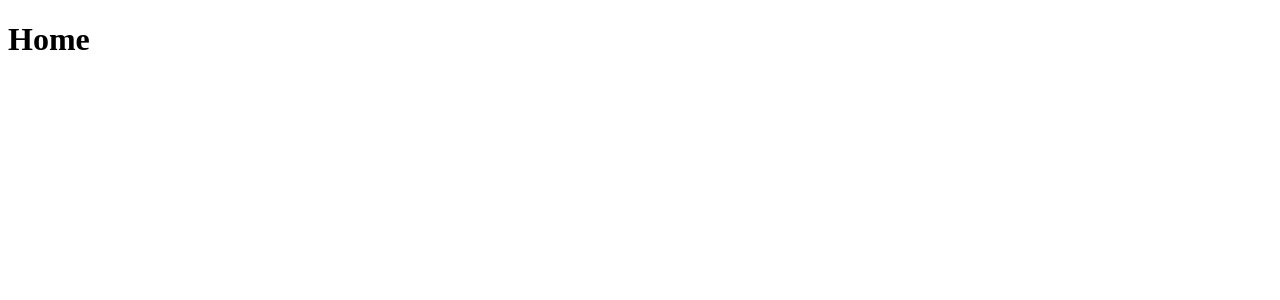
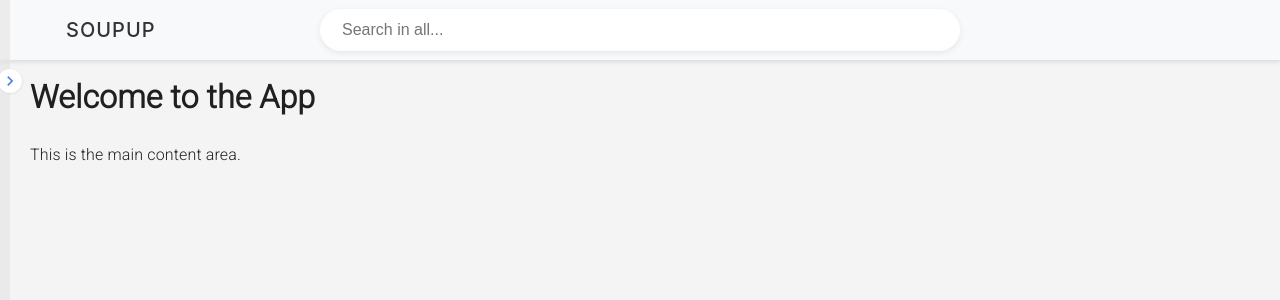
Before and after one commit to SouPuppy/HomePage, a React (Vite) app in the folder apps/frontend/: page / in a window 1280 px wide. Shown: the top 300 px of the page. Built offline with nearby package versions, Linux system fonts and the light colour scheme.

Commit message:
feat: navbar

```diff
--- a/apps/frontend/package.json
+++ b/apps/frontend/package.json
@@ -15,6 +15,7 @@
     "@fontsource/roboto": "^5.2.6",
     "@mui/icons-material": "^7.2.0",
     "@mui/material": "^7.2.0",
+    "lucide-react": "^0.536.0",
     "react": "^19.1.0",
     "react-dom": "^19.1.0",
     "react-router-dom": "^7.7.1"
--- a/apps/frontend/src/App.tsx
+++ b/apps/frontend/src/App.tsx
@@ -1,19 +1,16 @@
-// src/App.tsx
-import {
-  BrowserRouter as Router,
-  Routes,
-  Route,
-} from 'react-router-dom'
-import Home from './pages/Home'
-import AppPage from './pages/AppPage'
+import NavBar from './components/NavBar'
+import SideNavLayout from './components/SideNavLayout'
 
 export default function App() {
   return (
-    <Router>
-      <Routes>
-        <Route path="/" element={<Home />} />
-        <Route path="/app" element={<AppPage />} />
-      </Routes>
-    </Router>
+    <div>
+      <NavBar/>
+        <SideNavLayout>
+        <div style={{ padding: '20px' }}>
+          <h1>Welcome to the App</h1>
+          <p>This is the main content area.</p>
+        </div>
+      </SideNavLayout>
+    </div>
   )
 }
--- /dev/null
+++ b/apps/frontend/src/components/Logo.tsx
@@ -0,0 +1,25 @@
+// components/Logo.tsx
+
+type LogoProps = {
+  fontSize?: number
+  color?: string
+}
+
+const Logo: React.FC<LogoProps> = ({ fontSize = 20, color = '#333' }) => {
+  return (
+    <span
+      style={{
+        fontFamily: `'Inter', 'Helvetica Neue', sans-serif`,
+        fontWeight: 500,
+        fontSize,
+        letterSpacing: '0.05em',
+        color,
+        userSelect: 'none',
+      }}
+    >
+      SOUPUP
+    </span>
+  )
+}
+
+export default Logo
--- /dev/null
+++ b/apps/frontend/src/components/NavBar.tsx
@@ -0,0 +1,37 @@
+import SearchBox from "./SearchBox"
+import Logo from "./Logo"
+
+const NavBar: React.FC = () => {
+  return (
+    <nav
+      style={{
+        width: "100%",
+        height: "60px",
+        backgroundColor: "#f8f9fa",
+        display: "flex",
+        alignItems: "center",
+        justifyContent: "space-between",
+        padding: "0 16px",
+        boxShadow: "0 2px 4px rgba(0, 0, 0, 0.1)",
+        position: "fixed",
+        top: 0,
+        zIndex: 1000,
+      }}
+    >
+      {/* 左边 Logo */}
+      <div style={{ width: 120, display: "flex", alignItems: "center", paddingLeft: 50 }}>
+        <Logo />
+      </div>
+
+      {/* 中间 SearchBox，始终居中 */}
+      <div style={{ flex: 1, display: "flex", justifyContent: "center" }}>
+        <SearchBox />
+      </div>
+
+      {/* 右边空白占位，撑住平衡 */}
+      <div style={{ width: 120 }} />
+    </nav>
+  )
+}
+
+export default NavBar
--- /dev/null
+++ b/apps/frontend/src/components/SearchBox.tsx
@@ -0,0 +1,213 @@
+import { useState, useRef, useEffect } from 'react'
+
+type Props = {
+  placeholder?: string
+  categoryOptions?: string[]
+  defaultCategory?: string
+}
+
+const SearchBox: React.FC<Props> = ({
+  categoryOptions = ['All', 'Movies', 'Shows', 'Users'],
+  defaultCategory = 'All',
+}) => {
+  const [query, setQuery] = useState('')
+  const [category, setCategory] = useState(defaultCategory)
+  const [hoverCategory, setHoverCategory] = useState<string | null>(null)
+  const [showPopover, setShowPopover] = useState(false)
+  const [hoverClear, setHoverClear] = useState(false)
+  const [activeClear, setActiveClear] = useState(false)
+
+  const containerRef = useRef<HTMLDivElement>(null)
+  const popoverRef = useRef<HTMLDivElement>(null)
+
+useEffect(() => {
+  const handleClickOutside = (e: MouseEvent) => {
+    if (
+      containerRef.current &&
+      !containerRef.current.contains(e.target as Node) &&
+      popoverRef.current &&
+      !popoverRef.current.contains(e.target as Node)
+    ) {
+      setShowPopover(false)
+    }
+  }
+
+  const handleKeyDown = (e: KeyboardEvent) => {
+    if (e.key === 'Escape') {
+      setShowPopover(false)
+    }
+  }
+
+  document.addEventListener('mousedown', handleClickOutside)
+  document.addEventListener('keydown', handleKeyDown)
+
+  return () => {
+    document.removeEventListener('mousedown', handleClickOutside)
+    document.removeEventListener('keydown', handleKeyDown)
+  }
+}, [])
+
+
+  const handleClear = () => setQuery('')
+  const handleSelect = (cat: string) => {
+    setCategory(cat)
+    setShowPopover(true)
+  }
+
+  return (
+    <div
+      ref={containerRef}
+      style={{
+        maxWidth: '640px',
+        margin: '0 auto',
+        width: '100%',
+        position: 'relative',
+        zIndex: 10,
+      }}
+    >
+      <div
+        style={{
+          display: 'flex',
+          alignItems: 'center',
+          backgroundColor: '#fff',
+          border: 'none',
+          borderRadius: '9999px',
+          padding: '6px 16px',
+          boxShadow: '0 2px 6px rgba(0,0,0,0.08)',
+          transition: 'box-shadow 0.2s ease-in-out',
+        }}
+      >
+        <input
+          type="text"
+          value={query}
+          onFocus={() => setShowPopover(true)}
+          onChange={(e) => {
+            setQuery(e.target.value)
+            setShowPopover(true)
+          }}
+          placeholder={`Search in ${category.toLowerCase()}...`}
+          style={{
+            flex: 1,
+            border: 'none',
+            outline: 'none',
+            fontSize: '16px',
+            padding: '6px 6px',
+            background: 'transparent',
+          }}
+        />
+        {query && (
+          <button
+            onClick={handleClear}
+            aria-label="Clear"
+            onMouseEnter={() => setHoverClear(true)}
+            onMouseLeave={() => {
+              setHoverClear(false)
+              setActiveClear(false)
+            }}
+            onMouseDown={() => setActiveClear(true)}
+            onMouseUp={() => setActiveClear(false)}
+            style={{
+              backgroundColor: activeClear
+                ? '#cbd5e1'
+                : hoverClear
+                ? '#d1d5db'
+                : '#e5e7eb',
+              border: 'none',
+              width: '24px',
+              height: '24px',
+              borderRadius: '9999px',
+              display: 'flex',
+              alignItems: 'center',
+              justifyContent: 'center',
+              cursor: 'pointer',
+              marginLeft: '6px',
+              flexShrink: 0,
+              boxShadow: '0 1px 4px rgba(0,0,0,0.12)',
+              transition: 'all 0.15s ease-in-out',
+            }}
+          >
+            <svg
+              viewBox="0 0 24 24"
+              width="14"
+              height="14"
+              stroke="currentColor"
+              strokeWidth="2"
+              fill="none"
+              strokeLinecap="round"
+              strokeLinejoin="round"
+            >
+              <line x1="18" y1="6" x2="6" y2="18" />
+              <line x1="6" y1="6" x2="18" y2="18" />
+            </svg>
+          </button>
+        )}
+      </div>
+
+      {showPopover && (
+        <div
+          ref={popoverRef}
+          role="listbox"
+          style={{
+            position: 'absolute',
+            top: '100%',
+            left: 0,
+            width: '100%',
+            marginTop: '8px',
+            backgroundColor: '#fff',
+            border: '1px solid #F3F4F6',
+            borderRadius: '12px',
+            boxShadow: '0 4px 8px rgba(0,0,0,0.05)',
+          }}
+        >
+          <div style={{ display: 'flex', borderBottom: '1px solid #eee' }}>
+            {categoryOptions.map((cat, idx) => (
+              <button
+                key={idx}
+                onClick={() => handleSelect(cat)}
+                onMouseEnter={() => setHoverCategory(cat)}
+                onMouseLeave={() => setHoverCategory(null)}
+                style={{
+                  flex: 1,
+                  padding: '10px 0',
+                  fontSize: '14px',
+                  fontWeight: cat === category ? 600 : 500,
+                  color: cat === category ? '#5581dfff' : '#374151',
+                  backgroundColor:
+                    cat === category
+                      ? '#ffffff'
+                      : hoverCategory === cat
+                      ? '#f9fafb'
+                      : '#ffffff',
+                  border: 'none',
+                  borderBottom:
+                    cat === category
+                      ? '2px solid #5581dfff'
+                      : '2px solid transparent',
+                  cursor: 'pointer',
+                  position: 'relative',
+                  borderTopLeftRadius: idx === 0 ? '12px' : undefined,
+                  borderTopRightRadius:
+                    idx === categoryOptions.length - 1 ? '12px' : undefined,
+                  transition: 'background-color 0.2s ease-in-out',
+                }}
+              >
+                {cat}
+              </button>
+            ))}
+          </div>
+          <div
+            style={{
+              padding: '16px',
+              fontSize: '14px',
+              color: '#6b7280',
+            }}
+          >
+            Search results or suggestions for <strong>{category}</strong>
+          </div>
+        </div>
+      )}
+    </div>
+  )
+}
+
+export default SearchBox
--- a/apps/frontend/src/components/SideNavLayout.tsx
+++ b/apps/frontend/src/components/SideNavLayout.tsx
@@ -1,28 +1,25 @@
-import React, { useState } from 'react'
+import { useState } from 'react'
 import {
   Box,
   Drawer,
   List,
   ListItemButton,
-  ListItemIcon,
   ListItemText,
   IconButton,
   Tooltip,
   CssBaseline,
 } from '@mui/material'
 import {
-  Home,
-  Work,
   ChevronRight,
   ChevronLeft,
 } from '@mui/icons-material'
 
 // Drawer configuration
-const fullWidth = 240
-const collapsedWidth = 14
+const fullWidth = 220
+const collapsedWidth = 10
 const hoverExpandWidth = 24
 const buttonSize = 24
-const buttonTop = 39
+const buttonTop = 69
 const transitionTiming = '0.2s cubic-bezier(0.4, 0, 0.2, 1)'
 
 type SideNavLayoutProps = {
@@ -60,7 +57,8 @@ const SideNavLayout: React.FC<SideNavLayoutProps> = ({ children }) => {
             transition: `width ${transitionTiming}, background-color ${transitionTiming}`,
             overflowX: 'hidden',
             boxSizing: 'border-box',
-            backgroundColor: collapsed ? '#e0e0e0ff' : '#fff',
+            backgroundColor: collapsed ? 'rgba(224, 224, 224, 0.5)' : 'rgba(224, 224, 224, 0.12)',
+            backdropFilter: 'blur(1px)',
             borderRight: 'none',
             position: 'fixed',
             top: 0,
@@ -70,62 +68,43 @@ const SideNavLayout: React.FC<SideNavLayoutProps> = ({ children }) => {
           },
         }}
       >
-        {/* Right edge indicator line */}
-        <Box
-          sx={{
-            position: 'absolute',
-            top: 0,
-            bottom: 0,
-            right: 0,
-            width: 2,
-            backgroundColor: hoveringButton ? '#4C64E2' : 'transparent',
-            transition: 'background-color 0.2s',
-            zIndex: 1200,
-          }}
-        />
 
-        {/* Drawer menu items */}
-        <List sx={{ mt: 2 }}>
+        {/* Logo Area */}
+
+        <List sx={{ mt: 7 }}>
           {[
-            { icon: <Home />, label: 'My Apps', selected: true },
-            { icon: <Work />, label: 'Work', selected: false },
-          ].map(({ icon, label, selected }) => (
+            { label: 'HOME', selected: true },
+            { label: 'WORK', selected: false },
+          ].map(({ label, selected }) => (
             <ListItemButton
               key={label}
               selected={selected}
               sx={{
-                borderRadius: 2,
-                mx: 1,
-                my: 0.5,
+                my: 0.1,
                 px: 2,
-                py: 1,
+                py: 0,
+                minHeight: 32,
+                justifyContent: 'center',
                 transition: 'all 0.2s ease',
                 '&:hover': {
-                  backgroundColor: '#f5f5f5',
+                  backgroundColor: '#e9e9e9ff',
                 },
                 '&.Mui-selected': {
-                  backgroundColor: collapsed ? 'rgba(224,224,255,0)' : '#e0e0ff',
+                  backgroundColor: collapsed ? 'rgba(224,224,255,0)' : '#e5e5e5ff',
                   fontWeight: 'bold',
                   transition: `background-color ${transitionTiming}`,
                   '&:hover': {
                     backgroundColor: collapsed
-                      ? 'rgba(208,208,255,0.08)'
-                      : '#d0d0ff',
+                      ? 'rgba(243, 243, 243, 0.08)'
+                      : '#e0e0e0ff',
                   },
                 },
               }}
             >
-              <ListItemIcon
-                sx={{
-                  color: selected ? '#4C64E2' : 'inherit',
-                  transition: `color ${transitionTiming}`,
-                }}
-              >
-                {icon}
-              </ListItemIcon>
         <ListItemText
           primary={label}
           sx={{
+            textAlign: 'left',
             transition: `opacity ${transitionTiming}, width ${transitionTiming}, margin ${transitionTiming}`,
             opacity: collapsed ? 0 : 1,
             width: collapsed ? 0 : 'auto',
@@ -137,6 +116,7 @@ const SideNavLayout: React.FC<SideNavLayoutProps> = ({ children }) => {
       </ListItemButton>
     ))}
         </List>
+
       </Drawer>
 
       {/* Transparent clickable hover area (extends button area) */}
@@ -182,12 +162,12 @@ const SideNavLayout: React.FC<SideNavLayoutProps> = ({ children }) => {
               width: buttonSize,
               height: buttonSize,
               borderRadius: '50%',
-              backgroundColor: hoveringButton ? '#4C64E2' : '#fff',
-              color: hoveringButton ? '#fff' : '#4C64E2',
-              boxShadow: '0 2px 6px rgba(0,0,0,0.2)',
+              backgroundColor: hoveringButton ? '#5581dfff' : '#fff',
+              color: hoveringButton ? '#fff' : '#5581dfff',
+              boxShadow: '0.5px 0.5px 2px rgba(0,0,0,0.1)',
               transition: `background-color 0.2s ease`,
               '&:hover': {
-                backgroundColor: '#4C64E2',
+                backgroundColor: '#5581dfff',
               },
             }}
           >
@@ -197,13 +177,13 @@ const SideNavLayout: React.FC<SideNavLayoutProps> = ({ children }) => {
       </Box>
 
       {/* Main content area (animated width + margin) */}
+{/* Main content area */}
 <Box
   component="main"
   sx={{
-          p: 3,
-          ml: `${drawerWidth}px`,
-          width: `calc(100% - ${drawerWidth}px)`,
-          transition: `width ${transitionTiming}, margin-left ${transitionTiming}`,
+    pl: `${drawerWidth}px`,
+    pt: 4,
+    transition: `padding-left ${transitionTiming}`,
   }}
 >
   {children}
--- a/apps/frontend/src/index.css
+++ b/apps/frontend/src/index.css
@@ -1,3 +1,8 @@
+/* index.css */
+body {
+  font-family: 'Roboto', 'Helvetica', 'Arial', sans-serif;
+}
+
 /* :root {
   font-family: system-ui, Avenir, Helvetica, Arial, sans-serif;
   line-height: 1.5;
```
Also changed, not shown: 1 other file (tests, documents, lock files or other folders). Lines whose indentation alone changed are shown as unchanged.
